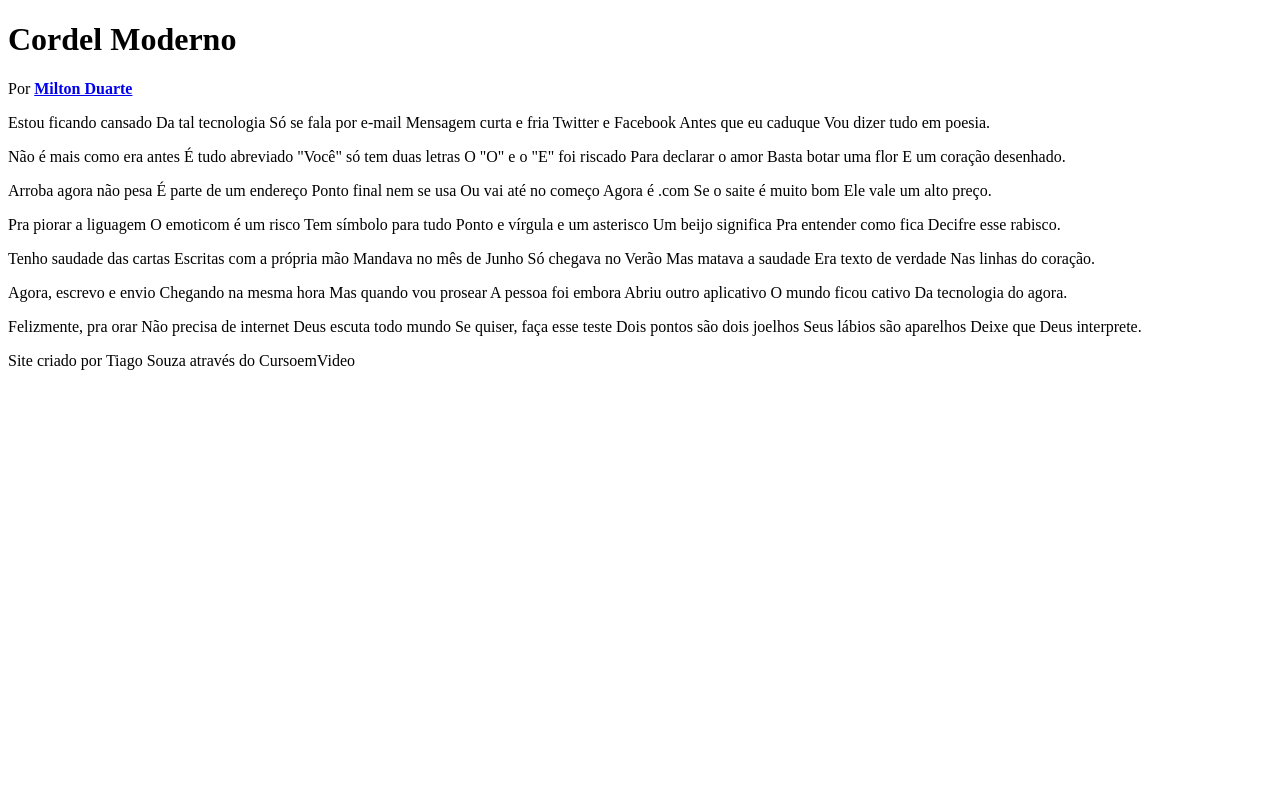
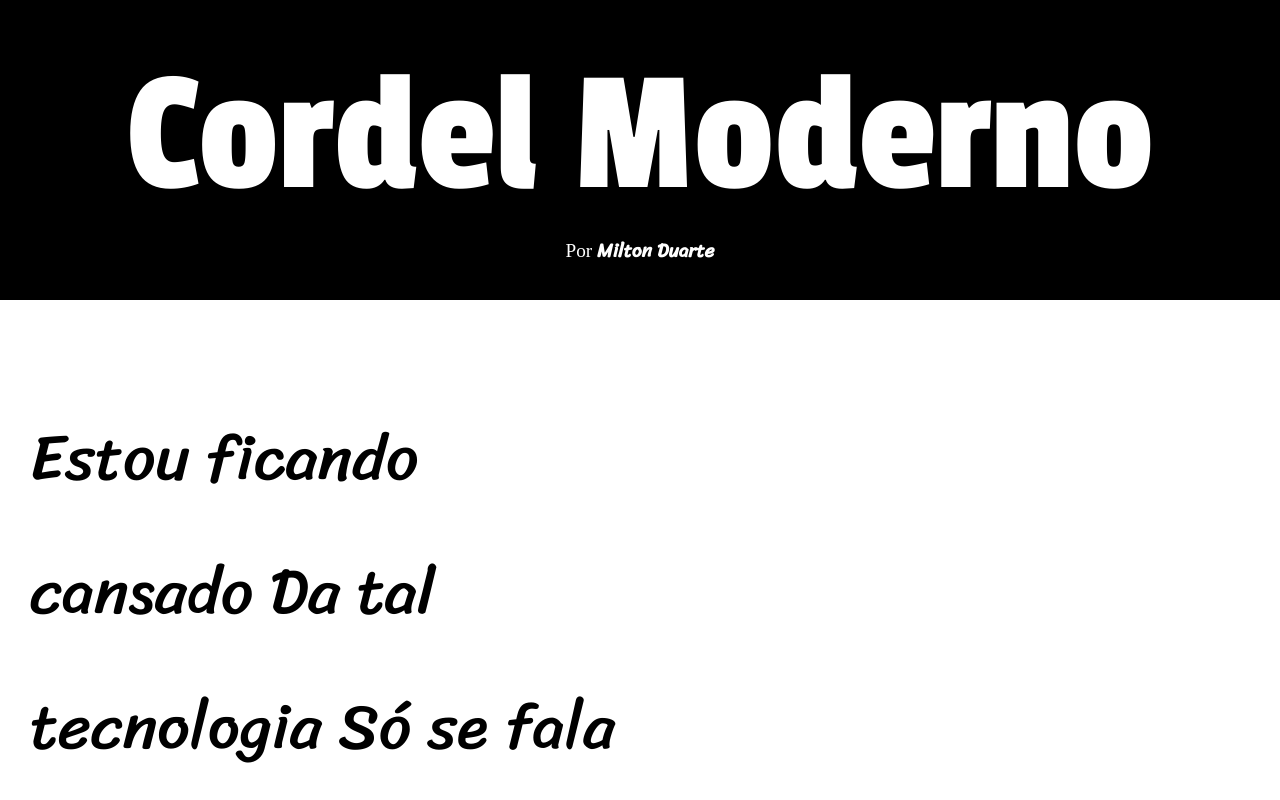
Before and after one commit to TiagoSouzaTS/site-cordel, a plain HTML site: page index.html in a window 1280 px wide. Shown: the top 800 px of the page. Drawn offline with Linux system fonts and the light colour scheme.

Commit message:
Projeto cordel versão 1 finalizada.

```diff
--- a/index.html
+++ b/index.html
@@ -15,15 +15,18 @@
 
   <main>
 
-    <p>Estou ficando cansado
+    <section class="branco">
+      <p class="preto">Estou ficando cansado
         Da tal tecnologia
         Só se fala por e-mail
         Mensagem curta e fria
         Twitter e Facebook
         Antes que eu caduque
         Vou dizer tudo em poesia.</p>
+    </section>
 
-      <section>
+      <section id="fundo">
+          <p id="white">
             Não é mais como era antes
             É tudo abreviado
             "Você" só tem duas letras
@@ -31,9 +34,12 @@
             Para declarar o amor
             Basta botar uma flor
             E um coração desenhado.
+          </p>
+
       </section>
 
-      <p>
+      <section class="branco">
+        <p class="preto">
           Arroba agora não pesa
           É parte de um endereço
           Ponto final nem se usa
@@ -43,7 +49,8 @@
           Ele vale um alto preço.
         </p>
 
-      <p>
+
+      <p class="preto">
         Pra piorar a liguagem
         O emoticom é um risco
         Tem símbolo para tudo
@@ -52,9 +59,10 @@
         Pra entender como fica
         Decifre esse rabisco.
       </p>
+    </section>
 
-      <section>
-        <p>
+      <section id="fundo2">
+        <p id="white2">
           Tenho saudade das cartas
           Escritas com a própria mão
           Mandava no mês de Junho
@@ -65,7 +73,8 @@
         </p>
       </section>
 
-      <p>
+      <section class="branco">
+        <p class="preto">
           Agora, escrevo e envio
           Chegando na mesma hora
           Mas quando vou prosear
@@ -75,7 +84,7 @@
           Da tecnologia do agora.
         </p>
 
-      <p>
+        <p class="preto">
           Felizmente, pra orar
           Não precisa de internet
           Deus escuta todo mundo
@@ -84,11 +93,12 @@
           Seus lábios são aparelhos
           Deixe que Deus interprete.
         </p>
+      </section>
 
   </main>
 
   <footer>
-    Site criado por Tiago Souza através do CursoemVideo
+    Site criado por <a href="https://github.com/TiagoSouzaTS" target="_blank" rel="external" hreflang="pt-br"><strong>Tiago Souza</strong></a> através do <a href="https://www.youtube.com/watch?v=V8kF1WZisbg&list=PLHz_AreHm4dmcAviDwiGgHbeEJToxbOpZ&index=20&ab_channel=CursoemV%C3%ADdeo" target="_blank" rel="external" hreflang="pt-br"><strong>Curso em Video</strong></a>.
   </footer>
 
 </body>
--- a/style.css
+++ b/style.css
@@ -1 +1,125 @@
 @charset "UTF-8";
+@import url('https://fonts.googleapis.com/css2?family=Passion+One:wght@400;700;900&display=swap');
+@import url('https://fonts.googleapis.com/css2?family=Sriracha&display=swap');
+
+* {
+  padding: 0px;
+  margin: 0px;
+}
+
+header {
+  height: 300px;
+  background-color: black;
+  color: white;
+  text-align: center;
+
+}
+
+header h1{
+  font-size: 11em;
+  font-family: 'Passion one', sans-serif;
+  padding-top: 40px;
+  font-weight: 400;
+}
+
+header p{
+  font-size: 1.2em;
+}
+
+header a{
+  text-decoration: none;
+  color: white;
+  font-family: 'sriracha';
+  font-size: 1em;
+}
+
+header :hover a {
+  text-decoration: underline;
+
+}
+
+main {
+
+}
+
+section.branco {
+  max-width: 630px;
+
+
+}
+
+p.preto {
+  padding-left: 30px;
+  text-align: left;
+  line-height: 2.1em;
+  color: black;
+  font-size: 4em;
+  font-family: sriracha;
+  padding-bottom: 150px;
+  padding-top: 91px;
+}
+
+section#fundo {
+  background-image: url(imagens/background001.jpg);
+  background-attachment: fixed;
+  position: relative;
+  height: 1200px;
+
+}
+
+p#white {
+  display: inline-block;
+  background-color: #021401;
+  color: white;
+  text-align: left;
+  font-family: sriracha;
+  font-size: 4em;
+  position: absolute;
+  max-width: 630px;
+  margin-left: 25px;
+  top: 10%;
+  padding-left: 2px;
+
+}
+
+section#fundo2{
+  background-image: url(imagens/background002.jpg);
+  background-attachment: fixed;
+  position: relative;
+  height: 1200px;
+}
+
+p#white2 {
+  display: inline-block;
+  background-color: #5f645ab9;
+  color: white;
+  text-align: left;
+  font-family: sriracha;
+  font-size: 4em;
+  position: absolute;
+  max-width: 630px;
+  margin-left: 25px;
+  top: 10%;
+  padding-left: 2px;
+
+}
+
+footer {
+  background-color: black;
+  color: white;
+  text-align: center;
+  padding: 10px;
+  font-size: 1.2em;
+
+}
+
+footer a {
+  text-decoration: none;
+  color: white;
+  font-family:
+}
+
+footer a:hover {
+  text-decoration: underline;
+
+}
```
Also changed, not shown: imagens/background001.jpg (added), imagens/background002.jpg (added). Lines whose indentation alone changed are shown as unchanged.
